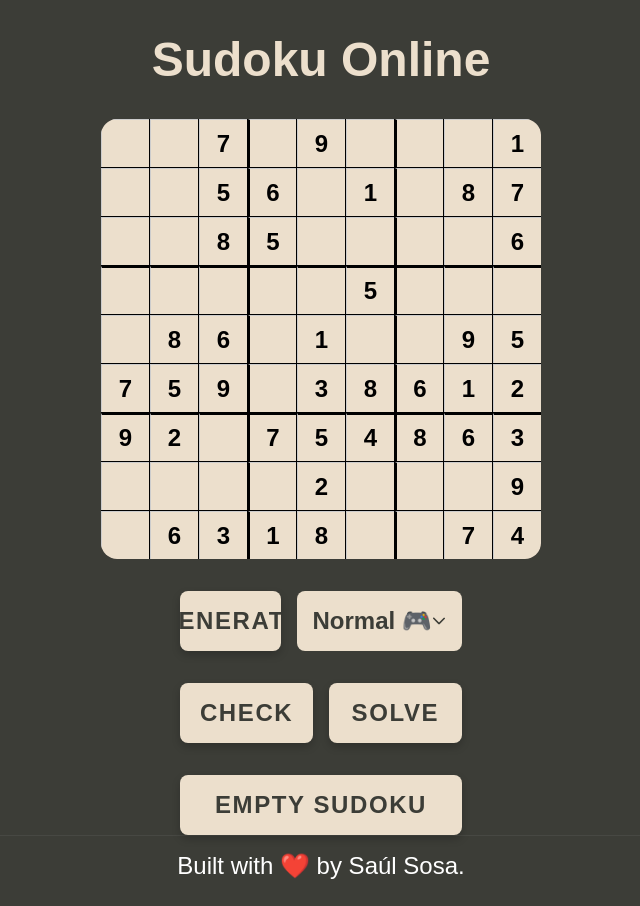
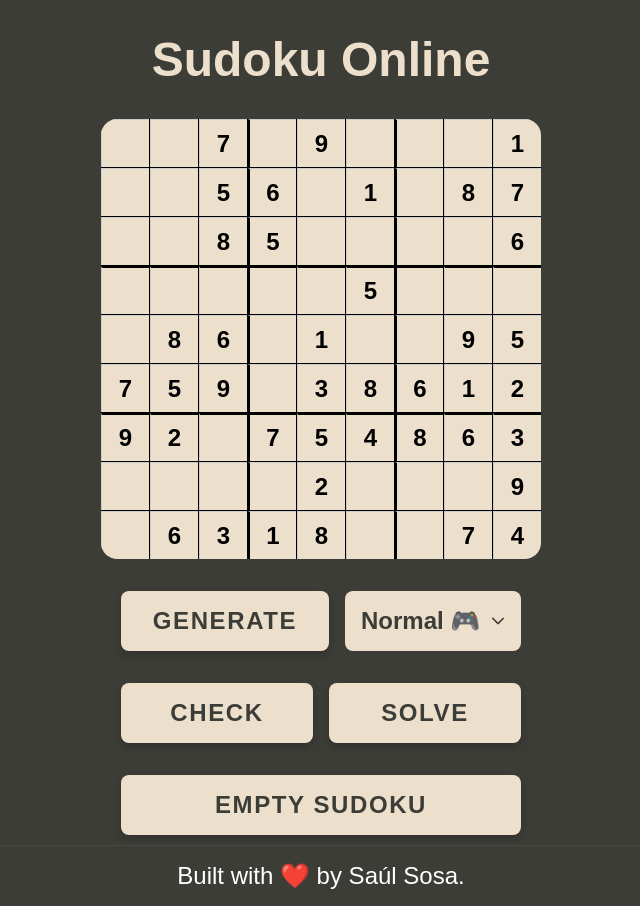
Before and after one commit to Saul-Sosa-Diaz/open-source-sudoku-solver, a React (Vite) app: page / in a window 1280 px wide. Shown: the whole page, without its empty margins (319-959 px from the left). Built offline with nearby package versions, Linux system fonts and the light colour scheme.

Commit message:
feat: adjust ButtonContainer minWidth and update Button fontSize for consistency

```diff
--- a/src/HomeScreen.styles.ts
+++ b/src/HomeScreen.styles.ts
@@ -48,6 +48,7 @@ export const ButtonContainer = styled('div', {
   alignContent: 'center',
   justifyContent: 'center',
   width: '22%',
+  minWidth: '400px',
 
 })
 
@@ -109,7 +110,7 @@ export const ButtonStyled = styled(Button, {
   alignContent: 'center',
   borderRadius: '8px',
   padding: '1rem 2rem',
-  fontSize: '1.5rem',
+  fontSize: '1.5em',
   cursor: 'pointer',
   '&:hover': {
     backgroundColor: COLORS['main-200'],
--- a/src/components/footer.styles.tsx
+++ b/src/components/footer.styles.tsx
@@ -3,6 +3,7 @@ import { styled } from '@stitches/react';
 export const Footer = styled('footer', {
     padding: '1rem',
     textAlign: 'center',
+    marginTop: '10px',
     borderTop: '1px solid rgba(255, 255, 255, 0.06)',
     fontSize: '1.5rem',
     color: '#fff',
```
